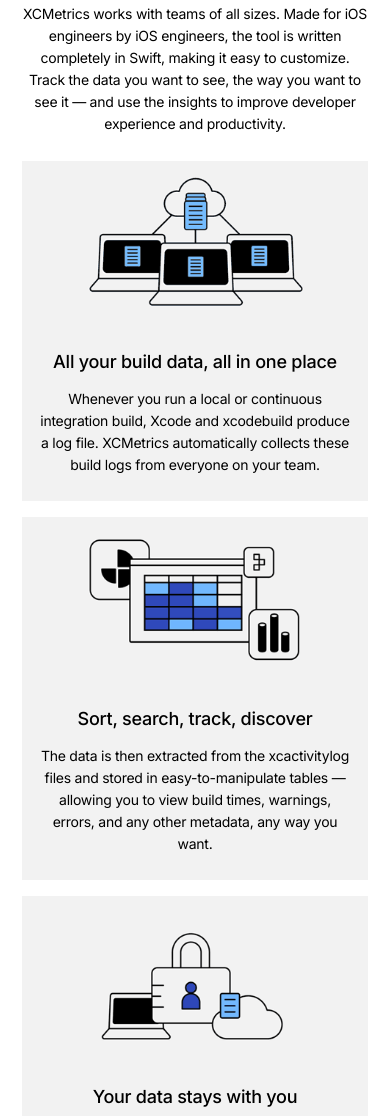
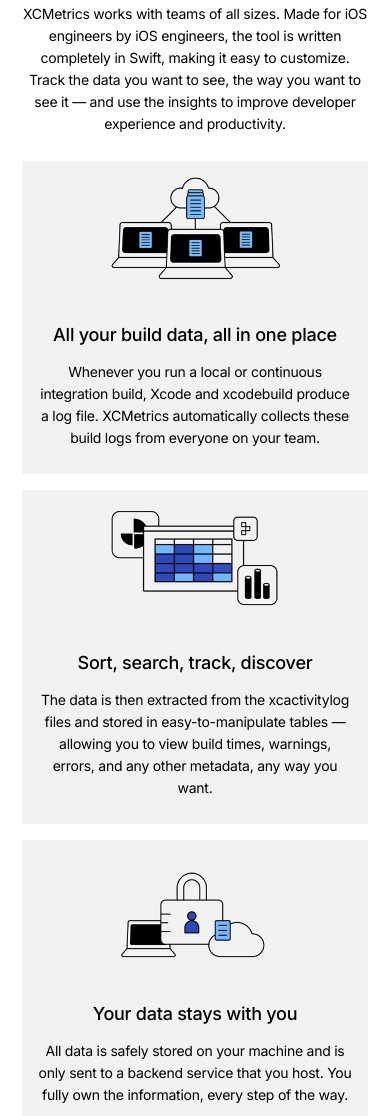
Before and after one commit to spotify/XCMetrics, a plain HTML site: page microsite/index.html in a window 390 px wide. Shown: the part 841-1957 px from the top of the page. Drawn offline with Linux system fonts and the light colour scheme.

Commit message:
max-width for mobile info item

```diff
--- a/microsite/style.css
+++ b/microsite/style.css
@@ -390,6 +390,10 @@ footer {
     background: rgba(0, 0, 0, 0.05);
   }
 
+  .info-item-gray img {
+    max-width: 250px;
+  }
+
   .logo {
     float: left;
     width: 138px;
```
